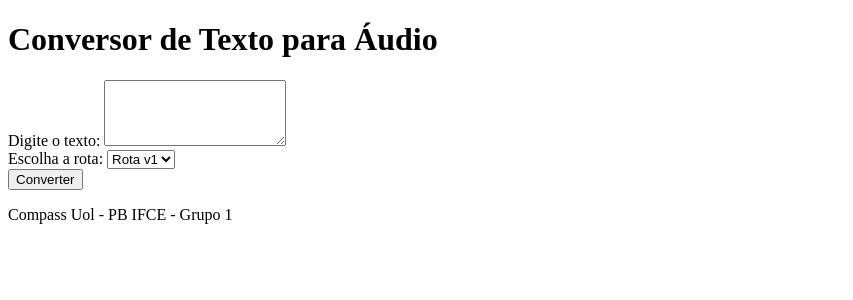
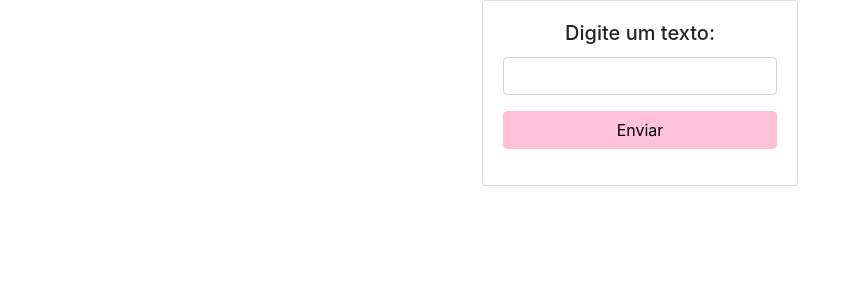
Before and after one commit to fluanbrito/sprint-6-pb-aws-ifce, a Python web app: template api-tts/templates/index.html in a window 1280 px wide. Shown: the top 300 px of the page, without its empty margins (0-853 px from the left). Run offline with Jinja, Linux system fonts and the light colour scheme; the template is opened without the code that fills it, so the values that code supplies are empty; some libraries are stand-ins or nearby versions.

```diff
--- a/api-tts/templates/index.html
+++ b/api-tts/templates/index.html
@@ -1,65 +1,84 @@
 <!DOCTYPE html>
-<html lang="pt-br">
+<html lang="en">
+  <head>
+    <meta charset="UTF-8" />
+    <title>API Text To Speech</title>
+    <link
+      rel="stylesheet"
+      href="https://maxcdn.bootstrapcdn.com/bootstrap/4.0.0/css/bootstrap.min.css"
+    />
+    <style>
+      .btn-pink {
+        background-color: #ffc2d9;
+        border-color: #ffc2d9;
+      }
 
-<head>
-    <meta charset="UTF-8">
-    <meta http-equiv="X-UA-Compatible" content="IE=edge">
-    <meta name="viewport" content="width=device-width, initial-scale=1.0">
-    <title>Conversor de Texto para Áudio</title>
+      .btn-pink:hover {
+        background-color: #f4a4c4;
+        border-color: #f4a4c4;
+      }
+    </style>
   </head>
 
   <body>
-    <header>
-        <h1>Conversor de Texto para Áudio</h1>
-    </header>
-    <main>
-        <form id="form-tts">
-            <label for="input-text">Digite o texto:</label>
-            <textarea id="input-text" name="input-text" rows="4"></textarea>
-            <br>
-            <label for="route-select">Escolha a rota:</label>
-            <select id="route-select" name="route-select">
-                <option value="v1">Rota v1</option>
-                <option value="v2">Rota v2</option>
-                <option value="v3">Rota v3</option>
-            </select>
-            <br>
-            <button type="submit">Converter</button>
+    <div
+      class="container d-flex align-items-center justify-content-center vh-100"
+    >
+      <div class="card">
+        <div class="card-body d-flex align-items-center flex-column">
+          <h5 class="card-title text-center">Digite um texto:</h5>
+          <form>
+            <div class="form-group">
+              <input type="text" class="form-control" id="valorInput" />
+            </div>
+            <button
+              type="button"
+              class="btn btn-pink btn-block"
+              onclick="enviarValor()"
+            >
+              Enviar
+            </button>
           </form>
-        <div id="output"></div>
-    </main>
-    <footer>
-        <p>Compass Uol - PB IFCE - Grupo 1</a></p>
-    </footer>
+          <div id="resultadoDiv" class="mt-3"></div>
+        </div>
+      </div>
+    </div>
 
     <script>
-        const form = document.getElementById("form-tts");
-        const outputDiv = document.getElementById("output");
-        const convertButton = document.querySelector('button[type="submit"]');
+      function enviarValor() {
+        const urlAtual = window.location.href;
+        const valor = document.getElementById("valorInput").value;
 
-        convertButton.addEventListener("click", function (event) {
-            event.preventDefault();
-
-            const text = document.getElementById("input-text").value;
-            const route = document.getElementById("route-select").value;
+        const data = {
+          phrase: valor,
+        };
 
         const xhr = new XMLHttpRequest();
-            xhr.open("POST", `/${route}/tts`, true);
+        xhr.open("POST", urlAtual);
         xhr.setRequestHeader("Content-Type", "application/json");
-
-            xhr.onreadystatechange = function () {
-                if (xhr.readyState === XMLHttpRequest.DONE) {
+        xhr.onload = function () {
+          const response = JSON.parse(xhr.responseText);
           if (xhr.status === 200) {
-                        outputDiv.innerHTML = "<pre>" + xhr.responseText + "</pre>";
+            document.getElementById("resultadoDiv").innerText = JSON.stringify(
+              response,
+              null,
+              2
+            );
+            console.log(xhr.responseText);
           } else {
-                        outputDiv.innerHTML = "<p>Erro ao realizar a conversão. Tente novamente mais tarde.</p>";
-                    }
+            document.getElementById("resultadoDiv").innerText = JSON.stringify(
+              response,
+              null,
+              2
+            );
+            console.error(xhr.responseText);
           }
         };
-
-            xhr.send(JSON.stringify({ phrase: text }));
-        });
+        xhr.onerror = function () {
+          console.error("Erro de rede");
+        };
+        xhr.send(JSON.stringify(data));
+      }
     </script>
   </body>
-
 </html>
--- a/api-tts/v1.py
+++ b/api-tts/v1.py
@@ -1,8 +1,11 @@
 from functions.aux import getAudioData
+import json
+
 
 def v1_tts(event, context):
     try:
-        text = event["phrase"]
+        text = json.loads(event.get('body', '{}'))
+        text = text.get('phrase', [])
 
         dados = getAudioData(text)
 
--- a/api-tts/v2.py
+++ b/api-tts/v2.py
@@ -1,9 +1,12 @@
 from functions.aux import getAudioData, putIntoTable
+import json
+
 
 def v2_tts(event, context):
     try:
 
-        text = event["phrase"]
+        text = json.loads(event.get('body', '{}'))
+        text = text.get('phrase', [])
 
         dados = getAudioData(text)
 
--- a/api-tts/v3.py
+++ b/api-tts/v3.py
@@ -1,9 +1,11 @@
 from functions.aux import *
+
 
 def v3_tts(event, context):
     try:
         # Obtém o texto do corpo da solicitação
-        text = event["phrase"]
+        text = json.loads(event.get('body', '{}'))
+        text = text.get('phrase', [])
 
         dados = getFromTable(text)
         if dados:
@@ -12,7 +14,7 @@ def v3_tts(event, context):
                 "body": {
                     "received_phrase": text,
                     "url_to_audio": dados.url,
-                    "created_audio":dados.date,
+                    "created_audio": dados.date,
                     "unique_id": dados.unique_id
                 }
             }
```
Also changed, not shown: api-tts/serverless.yml (+14 -2 lines). Lines whose indentation alone changed are shown as unchanged.
